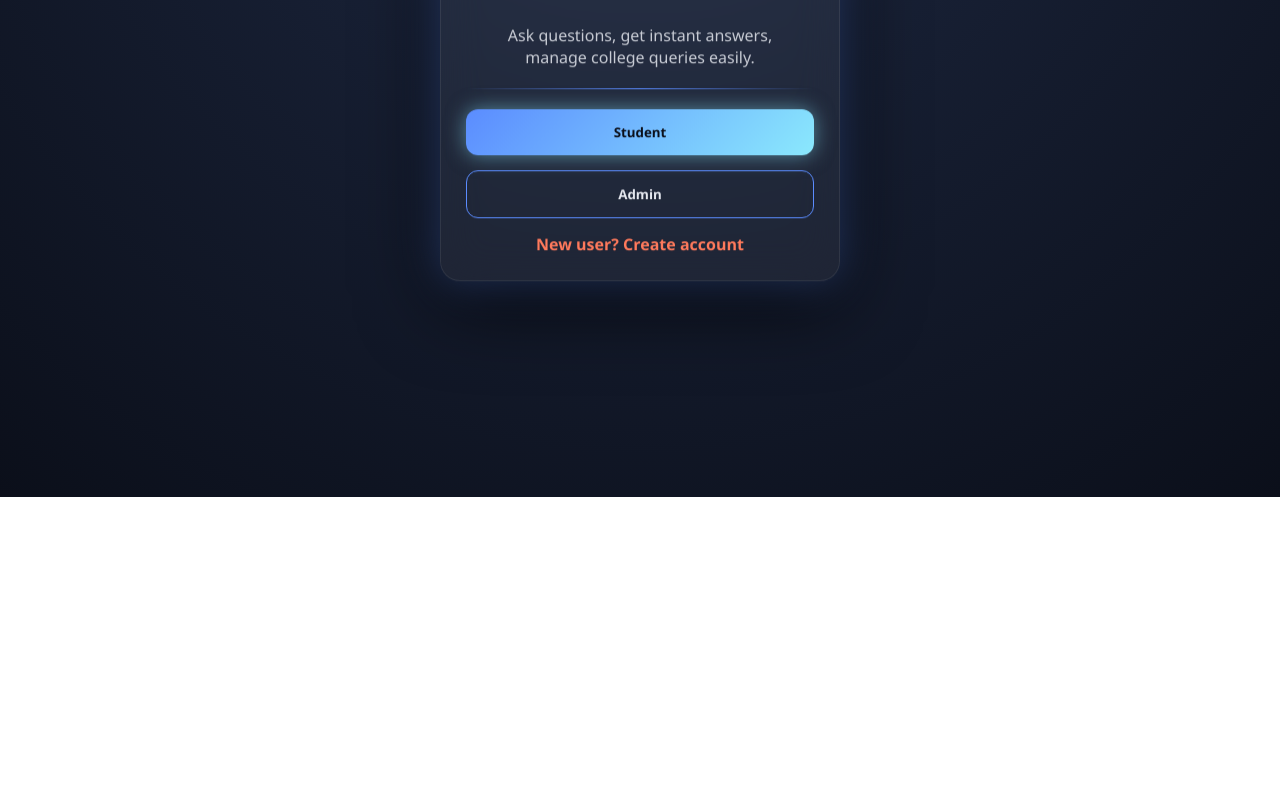
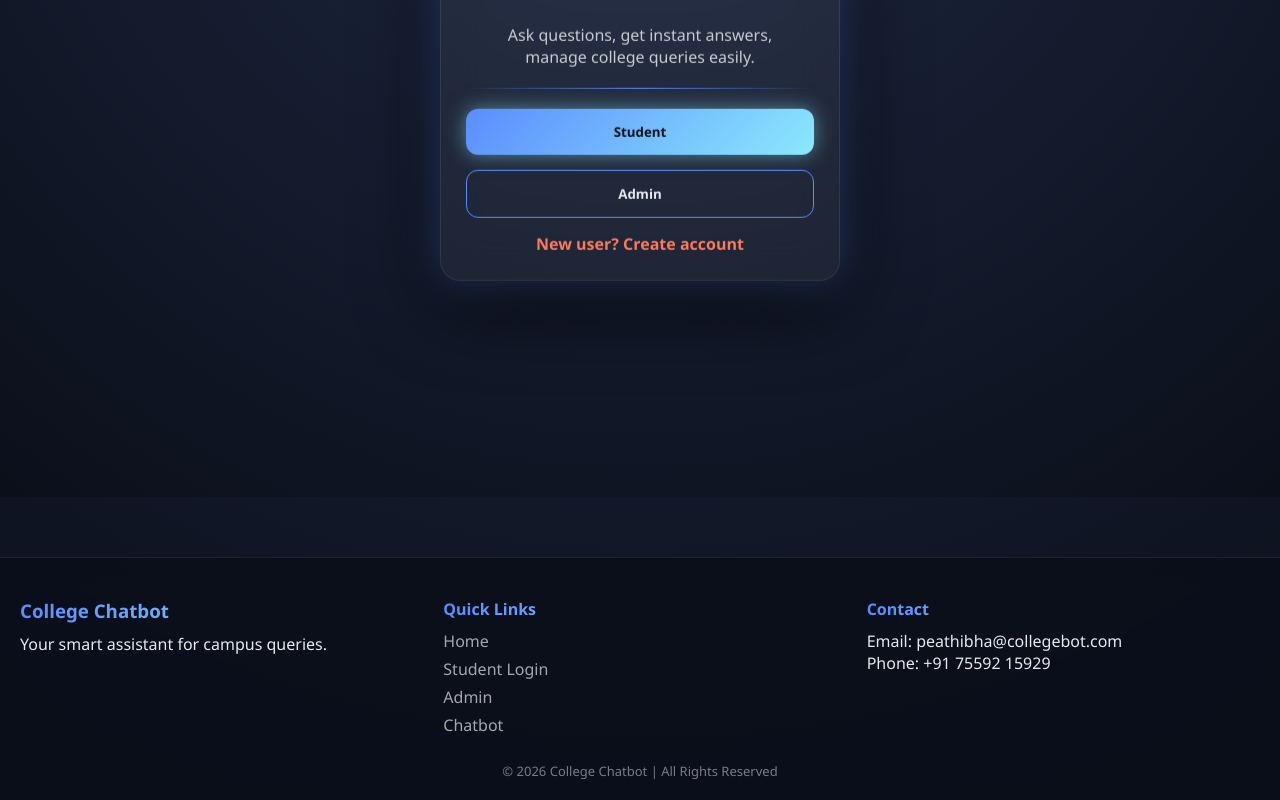
Before and after one commit to pranavwaingade25-hub/College-Chatbot, a React app in the folder frontend/: page /home in a window 1280 px wide. Shown: the part 367-1167 px from the top of the page. Before the commit the page ends 864 px from the top, so only its background shows below. Built offline with nearby package versions, Linux system fonts and the light colour scheme; the HTML template or start-up script is replaced by a standard one.

Commit message:
upgraded

```diff
--- a/frontend/src/Pages/AdminDashboard.jsx
+++ b/frontend/src/Pages/AdminDashboard.jsx
@@ -2,6 +2,7 @@ import { useEffect, useState } from "react";
 import axios from "axios";
 import Navbar from "../components/Navbar";
 import '../Style/adminDashboard.css';
+import Footer from "../components/Footer";
 
 const AdminDashboard = () => {
   const [view, setView] = useState("students");
@@ -131,6 +132,7 @@ const AdminDashboard = () => {
         </div>
       </div>
     </div>
+    <Footer/>
    </>
   );
 };
--- a/frontend/src/Pages/AdminLogin.jsx
+++ b/frontend/src/Pages/AdminLogin.jsx
@@ -44,6 +44,19 @@ const AdminLogin = () => {
         <button onClick={handleLogin}>Login</button>
       </div>
     </div>
+    <section className="process">
+  <h2>Admin Workflow</h2>
+
+  <div className="steps">
+    <div className="step">1. Secure Login 🔐</div>
+    <div className="step">2. Dashboard Access 📊</div>
+    <div className="step">3. Student Management 👨‍🎓</div>
+    <div className="step">4. Notices Control 📢</div>
+    <div className="step">5. Timetable Updates 📅</div>
+    <div className="step">6. Event Management 🎉</div>
+    <div className="step">7. System Monitoring ⚙️</div>
+  </div>
+</section>
   </>
   );
 };
--- a/frontend/src/Pages/Chatbot.jsx
+++ b/frontend/src/Pages/Chatbot.jsx
@@ -2,6 +2,7 @@ import { useState, useRef, useEffect } from "react";
 import axios from "axios";
 import Navbar from "../components/Navbar";
 import "../Style/Chatbot.css";
+import Footer from "../components/Footer";
 
 const Chatbot = () => {
   const [messages, setMessages] = useState([
@@ -63,6 +64,7 @@ const Chatbot = () => {
         </div>
       </div>
     </div>
+    <Footer/>
    </>
   );
 };
--- a/frontend/src/Pages/Home.jsx
+++ b/frontend/src/Pages/Home.jsx
@@ -1,5 +1,6 @@
 import React from "react";
 import Navbar from "../components/Navbar";
+import Footer from "../components/Footer";
 import "../Style/Home.css";
 
 const Home = () => {
@@ -53,6 +54,7 @@ const Home = () => {
 
       </div>
     </div>
+    <Footer/>
   </>
   );
 };
--- a/frontend/src/Pages/Landing.jsx
+++ b/frontend/src/Pages/Landing.jsx
@@ -1,6 +1,8 @@
 import { useNavigate } from "react-router-dom";
 import Navbar from "../components/Navbar";
+import Footer from "../components/Footer";
 import "../Style/Landing.css";
+
 
 export default function Landing() {
     const navigate = useNavigate();
@@ -103,6 +105,10 @@ export default function Landing() {
                 </div>
             </section>
 
+            <Footer/>
+
+
+
 
         </div>
     );
--- a/frontend/src/Pages/Signup.jsx
+++ b/frontend/src/Pages/Signup.jsx
@@ -1,6 +1,7 @@
 import { useState } from "react";
 import axios from "axios";
 import Navbar from "../components/Navbar";
+
 import "../Style/Signup.css";
 
 const Signup = () => {
@@ -92,6 +93,7 @@ const Signup = () => {
         <a href="/">Back to Home</a>
       </div>
     </div>
+
   </>
   );
 };
--- a/frontend/src/Pages/StudentDashboard.jsx
+++ b/frontend/src/Pages/StudentDashboard.jsx
@@ -1,6 +1,7 @@
 import { useEffect } from "react";
 import { useNavigate } from "react-router-dom";
 import "../Style/studentDashboard.css";
+import Footer from "../components/Footer";
 import Navbar from "../components/Navbar";
 
 const StudentDashboard = () => {
@@ -90,6 +91,7 @@ const StudentDashboard = () => {
 
                 </div>
             </div>
+            <Footer/>
         </>
     );
 };
--- a/frontend/src/Style/Adminlogin.css
+++ b/frontend/src/Style/Adminlogin.css
@@ -106,3 +106,25 @@
   50% { transform: translateY(-10px); }
   100% { transform: translateY(0px); }
 }
+
+
+.step {
+  position: relative;
+  overflow: hidden;
+}
+
+/* GLOW ANIMATION */
+.step::before {
+  content: "";
+  position: absolute;
+  width: 100%;
+  height: 100%;
+  background: linear-gradient(120deg, transparent, rgba(91,140,255,0.4), transparent);
+  top: 0;
+  left: -100%;
+  transition: 0.5s;
+}
+
+.step:hover::before {
+  left: 100%;
+}
--- /dev/null
+++ b/frontend/src/components/Footer.css
@@ -0,0 +1,60 @@
+.footer {
+  margin-top: 60px;
+  padding: 40px 20px 20px;
+
+  background: rgba(11, 15, 26, 0.9);
+  backdrop-filter: blur(12px);
+
+  border-top: 1px solid rgba(255,255,255,0.08);
+  color: #E6E9F0;
+}
+
+/* CONTAINER */
+.footer-container {
+  display: flex;
+  flex-wrap: wrap;
+  justify-content: space-between;
+  gap: 30px;
+}
+
+/* SECTIONS */
+.footer-section {
+  flex: 1 1 250px;
+}
+
+.footer-section h3,
+.footer-section h4 {
+  margin-bottom: 10px;
+
+  background: linear-gradient(90deg, #5B8CFF, #8BE9FD);
+  -webkit-background-clip: text;
+  -webkit-text-fill-color: transparent;
+}
+
+/* LINKS */
+.footer-section ul {
+  list-style: none;
+}
+
+.footer-section li {
+  margin: 6px 0;
+}
+
+.footer-section a {
+  color: rgba(230,233,240,0.7);
+  text-decoration: none;
+  transition: 0.3s;
+}
+
+.footer-section a:hover {
+  color: #8BE9FD;
+  padding-left: 5px;
+}
+
+/* BOTTOM */
+.footer-bottom {
+  text-align: center;
+  margin-top: 20px;
+  font-size: 13px;
+  color: rgba(230,233,240,0.5);
+}
--- /dev/null
+++ b/frontend/src/components/Footer.jsx
@@ -0,0 +1,45 @@
+import React from 'react'
+import "./Footer.css"
+
+function Footer() {
+  return (
+    <footer className="footer">
+
+  <div className="footer-container">
+
+    {/* LEFT */}
+    <div className="footer-section">
+      <h3> <a href="/">College Chatbot</a></h3>
+      <p>Your smart assistant for campus queries.</p>
+    </div>
+
+    {/* LINKS */}
+    <div className="footer-section">
+      <h4>Quick Links</h4>
+      <ul>
+        <li><a href="/">Home</a></li>
+        <li><a href="/student-login">Student Login</a></li>
+        <li><a href="/admin-login">Admin</a></li>
+        <li><a href="/chatbot">Chatbot</a></li>
+      </ul>
+    </div>
+
+    {/* CONTACT */}
+    <div className="footer-section">
+      <h4>Contact</h4>
+      <p>Email: peathibha@collegebot.com</p>
+      <p>Phone: +91 75592 15929</p>
+    </div>
+
+  </div>
+
+  {/* BOTTOM */}
+  <div className="footer-bottom">
+    © 2026 College Chatbot | All Rights Reserved
+  </div>
+
+</footer>
+  )
+}
+
+export default Footer
```
